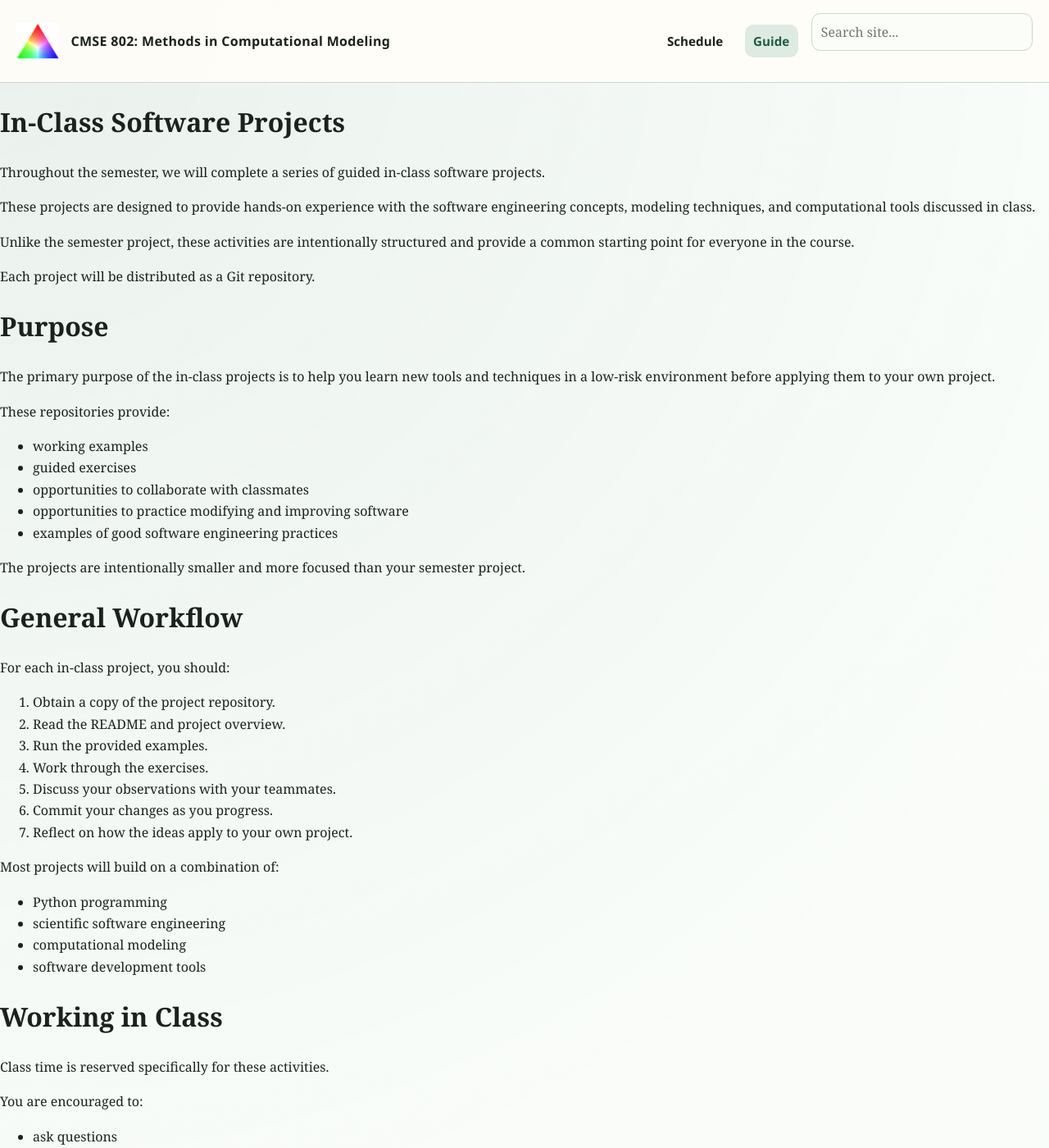
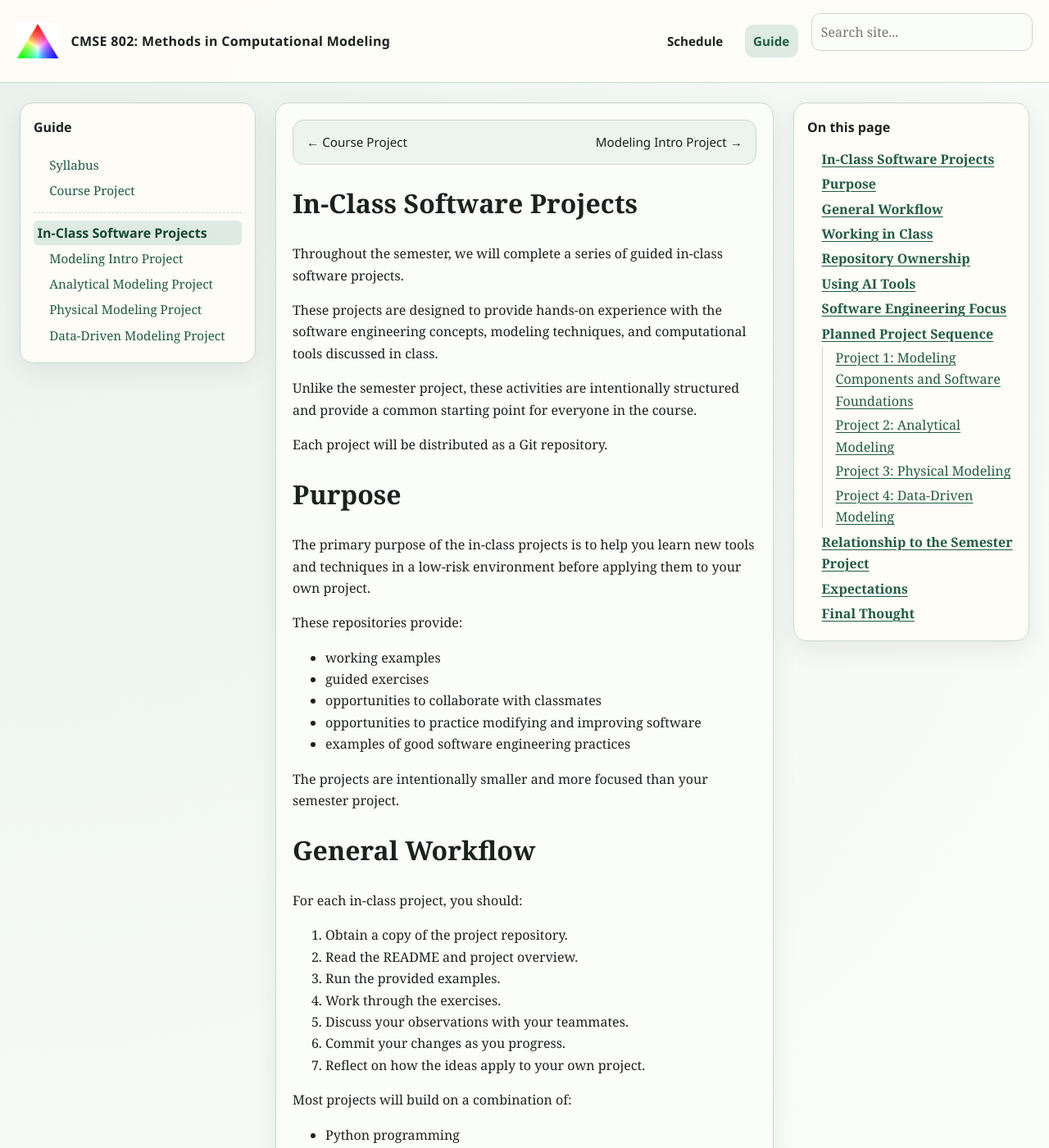
Before and after one commit to msu-cmse-courses/cmse802-FS26, a Jekyll site: the page built from Guide/10-In-Class-Projects.md, in a window 1280 px wide and 1400 px high. Shown: the whole window at 82% size. Built offline with Jekyll 4.4.1, drawn with Linux system fonts in a browser that asks for light colours; our own code applies the rules of GitHub Pages for plain Markdown files.

Commit message:
Updating guilde

```diff
--- a/Guide/10-In-Class-Projects.md
+++ b/Guide/10-In-Class-Projects.md
@@ -1,3 +1,7 @@
+---
+layout: guide
+---
+
 # In-Class Software Projects
 
 Throughout the semester, we will complete a series of guided in-class software projects.
```
Also changed, not shown: Guide/02-Projects.md (+4 -0 lines).
